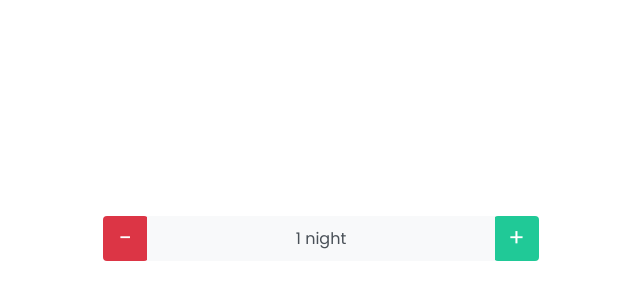
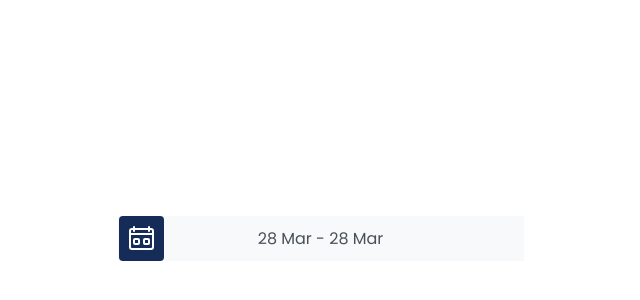
Before and after one commit to ruston-RnY/react-staycation-app, a React (Create React App) app: page /tes in a window 1280 px wide. Shown: the part 154-454 px from the top of the page, without its empty margins (319-959 px from the left). Built offline with nearby package versions, Linux system fonts and the light colour scheme.

Commit message:
finish input date component

```diff
--- a/package.json
+++ b/package.json
@@ -6,8 +6,10 @@
     "@testing-library/jest-dom": "^5.16.3",
     "@testing-library/react": "^12.1.4",
     "@testing-library/user-event": "^13.5.0",
+    "date-fns": "^2.28.0",
     "node-sass": "^4.14.1",
     "react": "^17.0.2",
+    "react-date-range": "^1.4.0",
     "react-dom": "^17.0.2",
     "react-router-dom": "^6.2.2",
     "react-scripts": "5.0.0",
--- a/src/App.js
+++ b/src/App.js
@@ -2,7 +2,6 @@ import React from "react";
 import { Route, Routes } from "react-router-dom";
 import "./assets/scss/style.scss";
 import LandingPage from "./pages/LandingPage";
-import Test from "./pages/test";
 import Example from "./pages/Example";
 
 function App() {
--- /dev/null
+++ b/src/elements/Form/InputDate/index.js
@@ -0,0 +1,92 @@
+import React, { useRef, useState, useEffect } from "react";
+import propTypes from "prop-types";
+import "./index.scss";
+import "react-date-range/dist/styles.css"; // main css file
+import "react-date-range/dist/theme/default.css"; // theme css file
+import formatDate from "../../../utils/FormatDate";
+import iconCalendar from "../../../assets/images/icons/icon-calendar.svg";
+import { DateRange } from "react-date-range";
+
+export default function Date(props) {
+  // declare props dan state
+  const { value, placeholder, name } = props;
+  const [isShowed, setIsShowed] = useState(false);
+
+  //   fungsi untuk handle date picker range
+  const datePickerChange = (value) => {
+    const target = {
+      target: {
+        value: value.selection,
+        name: name,
+      },
+    };
+    props.onChange(target);
+  };
+
+  // fungsi untuk menerima event ketika mouse menekan icon calendar
+  useEffect(() => {
+    document.addEventListener("mousedown", handleClickOutside);
+
+    return () => {
+      document.removeEventListener("mousedown", handleClickOutside);
+    };
+  });
+
+  // fungsi untuk menjalankan event mouse menekan icon calendar
+  const refDate = useRef(null);
+  const handleClickOutside = (event) => {
+    if (refDate && !refDate.current.contains(event.target)) {
+      setIsShowed(false);
+    }
+  };
+
+  const check = (focus) => {
+    focus.indexOf(1) < 0 && setIsShowed(false);
+  };
+
+  const displayDate = `${value.startDate ? formatDate(value.startDate) : ""}${
+    value.endDate ? " - " + formatDate(value.endDate) : ""
+  }`;
+
+  return (
+    <div
+      ref={refDate}
+      className={["input-date mb-3", props.outerClassName].join(" ")}
+    >
+      <div className="input-group">
+        <div className="input-group-prepend bg-gray-900">
+          <span className="input-group-text">
+            <img src={iconCalendar} alt="icon calendar" />
+          </span>
+        </div>
+        <input
+          readOnly
+          type="text"
+          className="form-control"
+          value={displayDate}
+          placeholder={placeholder}
+          onClick={() => setIsShowed(!isShowed)}
+        />
+
+        {isShowed && (
+          <div className="date-range-wrapper">
+            <DateRange
+              editableDateInputs={true}
+              onChange={datePickerChange}
+              moveRangeOnFirstSelection={false}
+              onRangeFocusChange={check}
+              ranges={[value]}
+            />
+          </div>
+        )}
+      </div>
+    </div>
+  );
+}
+
+Date.propTypes = {
+  value: propTypes.object,
+  onChange: propTypes.func,
+  placeholder: propTypes.string,
+  outerClassName: propTypes.string,
+};
--- /dev/null
+++ b/src/elements/Form/InputDate/index.scss
@@ -0,0 +1,43 @@
+@import "../../../assets/scss/colorVariables";
+
+.input-date {
+  .input-group {
+    background-color: $white;
+    .input-group-text {
+      pointer-events: none;
+      border: 0;
+      cursor: pointer;
+      padding: 0;
+      border-radius: 4px !important;
+      width: 45px;
+      height: 45px;
+      display: flex;
+      justify-content: center;
+      background-color: $gray-900;
+      position: absolute;
+      z-index: 999;
+    }
+    .form-control {
+      border: 0;
+      border-radius: 0;
+      outline: 0;
+      box-shadow: none;
+      background-color: $gray-100;
+      padding: 0.575rem 45px;
+      text-align: center;
+      justify-content: center;
+      width: 100%;
+      height: 45px;
+      cursor: pointer;
+    }
+    .date-range-wrapper {
+      padding: 4px;
+      background-color: $white;
+      box-shadow: 0 0 20px rgba($black, 0.1);
+      position: absolute;
+      border-radius: 4px;
+      top: 45px;
+      z-index: 5;
+    }
+  }
+}
--- a/src/pages/Example.js
+++ b/src/pages/Example.js
@@ -1,9 +1,20 @@
 import React, { Component } from "react";
-import InputNumber from "../elements/Form/InputNumber/index";
+// import InputNumber from "../elements/Form/InputNumber/index";
+import InputDate from "../elements/Form/InputDate/index";
 
 export default class Example extends Component {
+  // tes input number
+  // state = {
+  //   value: "1",
+  // };
+
+  // tes input date
   state = {
-    value: "1",
+    value: {
+      startDate: new Date(),
+      endDate: new Date(),
+      key: "selection",
+    },
   };
 
   handleChange = (e) => {
@@ -19,10 +30,16 @@ export default class Example extends Component {
           style={{ height: "100vh" }}
         >
           <div className="col-auto">
-            <InputNumber
+            {/* <InputNumber
               max={30}
               suffix=" night"
               isSuffixPlural
+              onChange={this.handleChange}
+              name="value"
+              value={this.state.value}
+            /> */}
+            <InputDate
+              max={30}
               onChange={this.handleChange}
               name="value"
               value={this.state.value}
--- a/src/pages/test.js
+++ /dev/null
@@ -1,10 +0,0 @@
-import React from "react";
-import Header from "../parts/Header";
-
-export default function test() {
-  return (
-    <div>
-      <Header></Header>
-    </div>
-  );
-}
--- /dev/null
+++ b/src/utils/FormatDate.js
@@ -0,0 +1,11 @@
+export default (date) => {
+  const d = new Date(date);
+  const dtf = new Intl.DateTimeFormat("en", {
+    year: "numeric",
+    month: "short",
+    day: "2-digit",
+  });
+  const [{ value: mo }, , { value: da }] = dtf.formatToParts(d);
+
+  return `${da} ${mo}`;
+};
```
Also changed, not shown: 1 other file (tests, documents, lock files or other folders).
